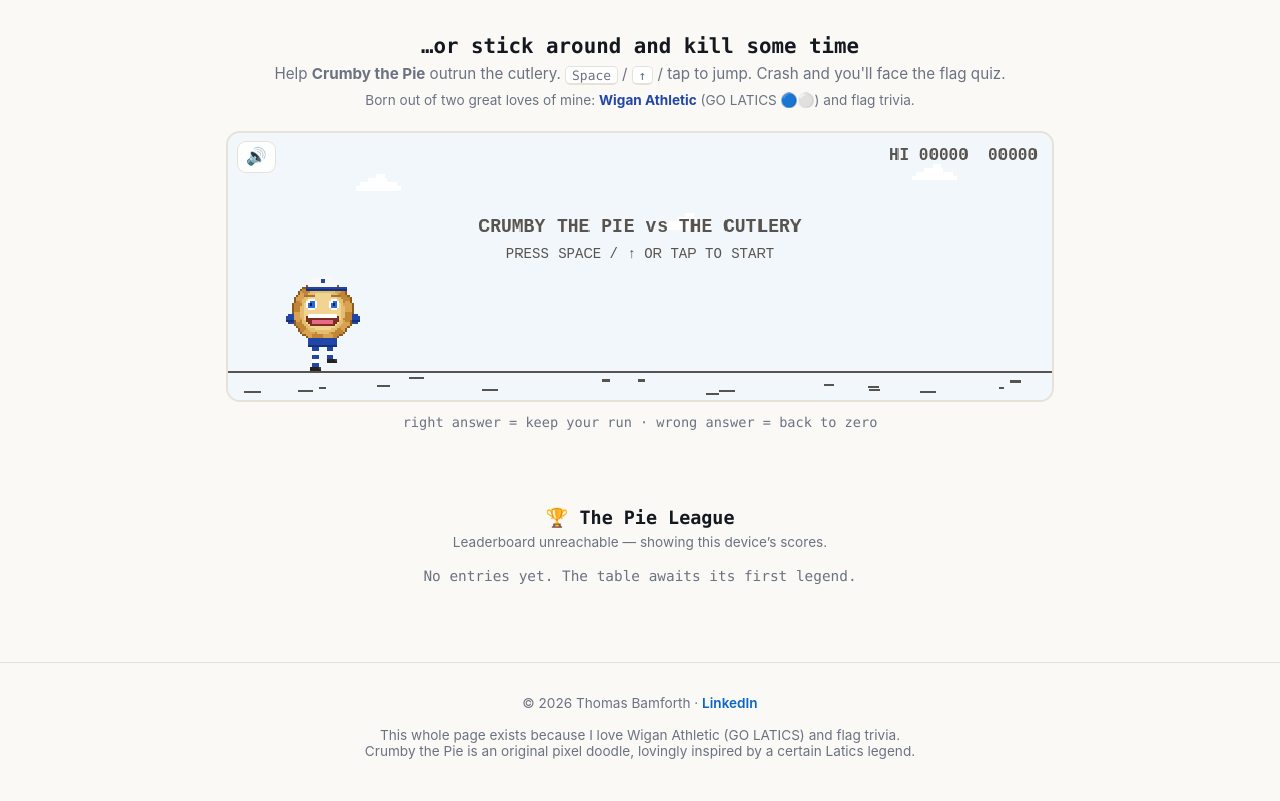
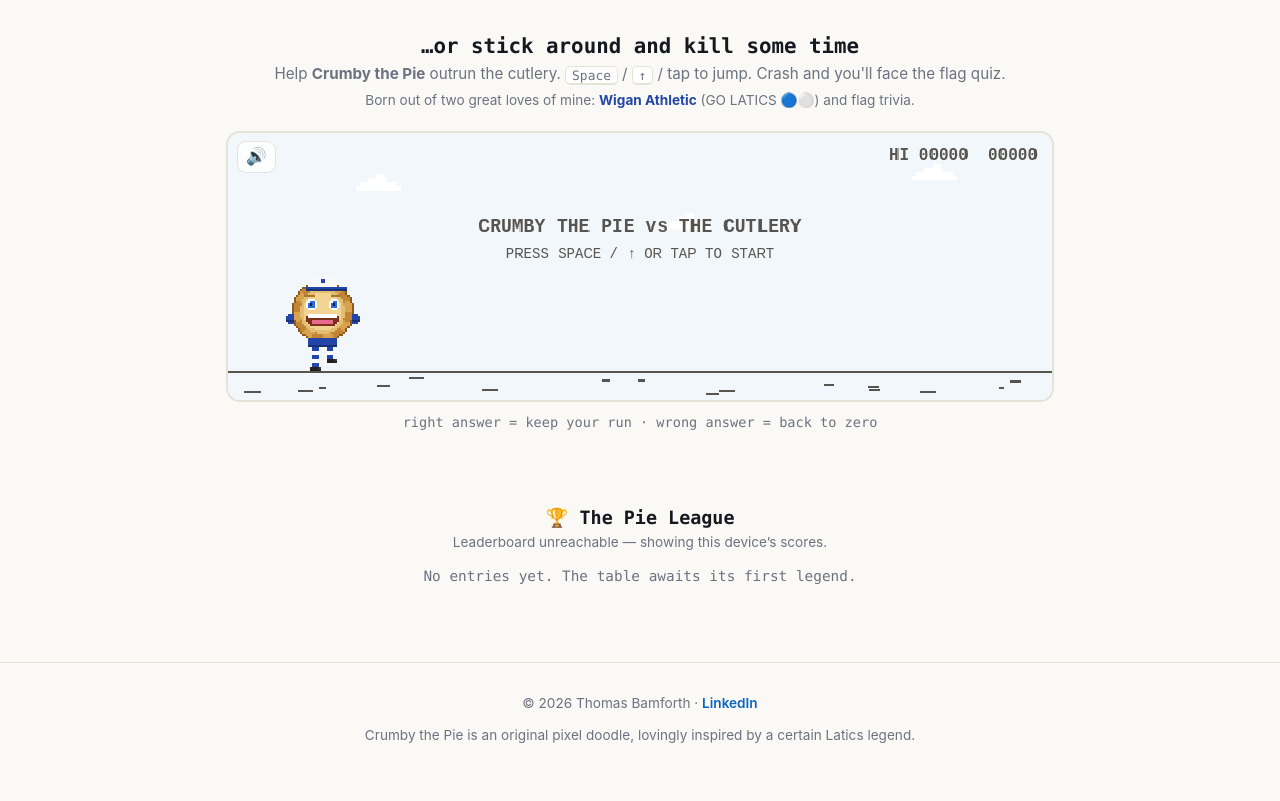
Before and after one commit to thomasbamforth/thomasbamforth.com, a plain HTML site: page index.html in a window 1280 px wide. Shown: the part 718-1519 px from the top of the page. Drawn offline with Linux system fonts and the light colour scheme; no server answers.

Commit message:
Remove Wigan/flag-trivia line from footer
Co-Authored-By: Claude Fable 5 <noreply@anthropic.com>

```diff
--- a/index.html
+++ b/index.html
@@ -415,7 +415,6 @@ footer a:hover{ text-decoration:underline; }
 <footer>
   © <span id="year"></span> Thomas Bamforth ·
   <a href="https://www.linkedin.com/in/thomas-bamforth/" target="_blank" rel="noopener noreferrer">LinkedIn</a><br><br>
-  This whole page exists because I love Wigan Athletic (GO LATICS) and flag trivia.<br>
   Crumby the Pie is an original pixel doodle, lovingly inspired by a certain Latics legend.
 </footer>
 
```
